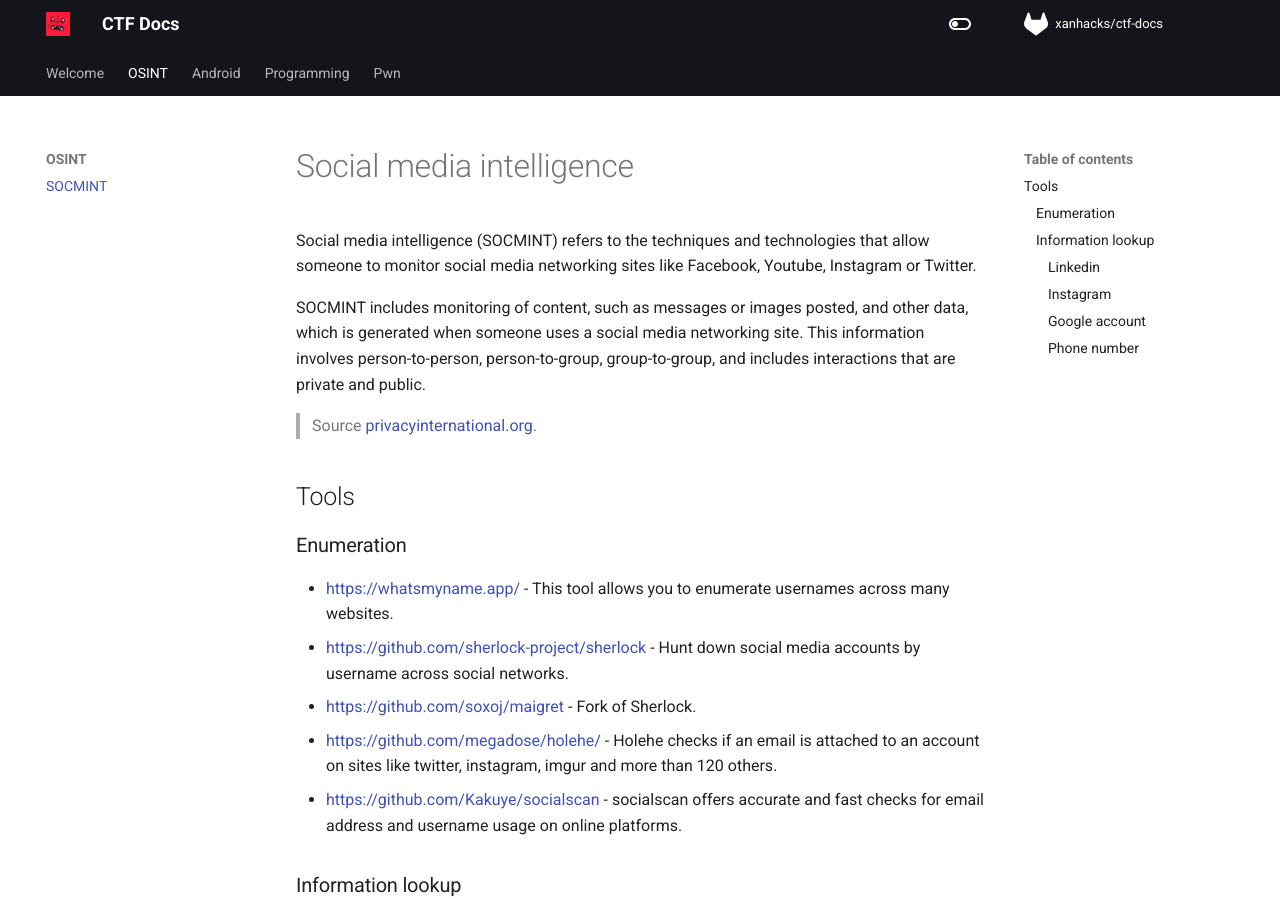
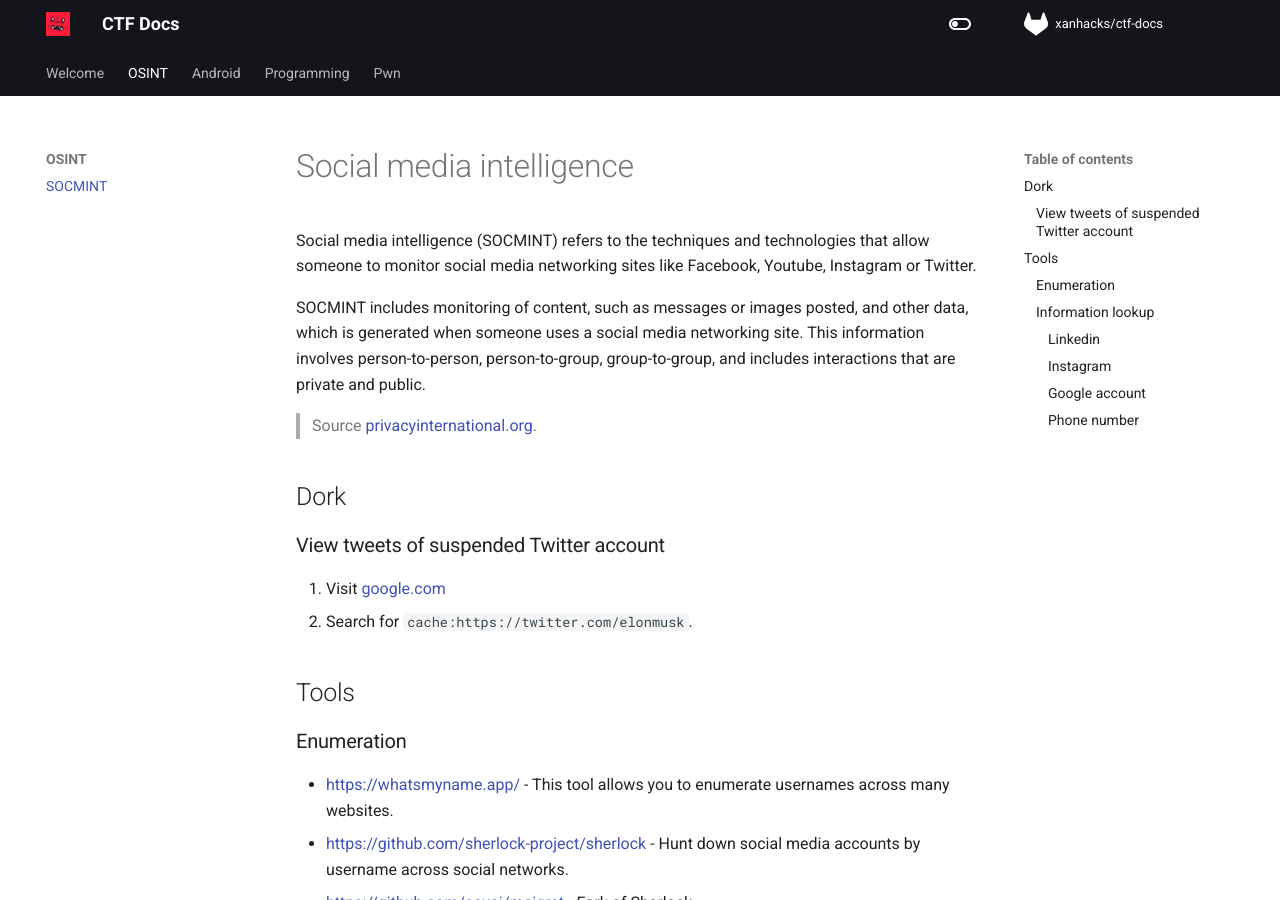
Before and after one commit to xanhacks/ctf-docs, an MkDocs documentation site: the page built from docs/OSINT/socmint.md, in a window 1280 px wide and 900 px high. Built offline with MkDocs 1.6.1 and Material for MkDocs 9.7.7, drawn with Linux system fonts in a browser that asks for light colours; nearby versions of some CDN libraries; comment, search, counter and statistics services are not loaded.

Commit message:
Update socmint.md

```diff
--- a/docs/OSINT/socmint.md
+++ b/docs/OSINT/socmint.md
@@ -10,6 +10,13 @@ Social media intelligence (SOCMINT) refers to the techniques and technologies th
 SOCMINT includes monitoring of content, such as messages or images posted, and other data, which is generated when someone uses a social media networking site. This information involves person-to-person, person-to-group, group-to-group, and includes interactions that are private and public.
 
 > Source [privacyinternational.org](https://www.privacyinternational.org/explainer/55/social-media-intelligence).
+
+## Dork
+
+### View tweets of suspended Twitter account
+
+1. Visit [google.com](https://google.com)
+2. Search for `cache:https://twitter.com/elonmusk`.
 
 ## Tools
 
```
